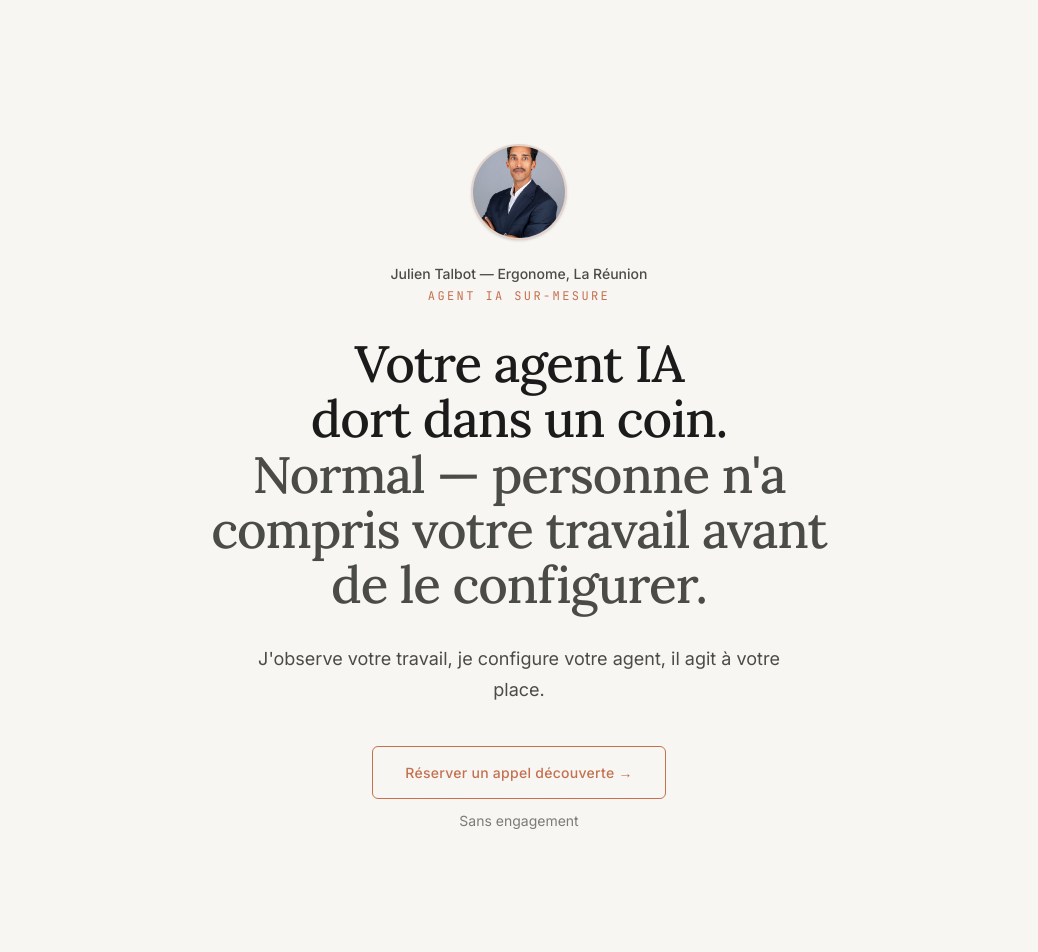
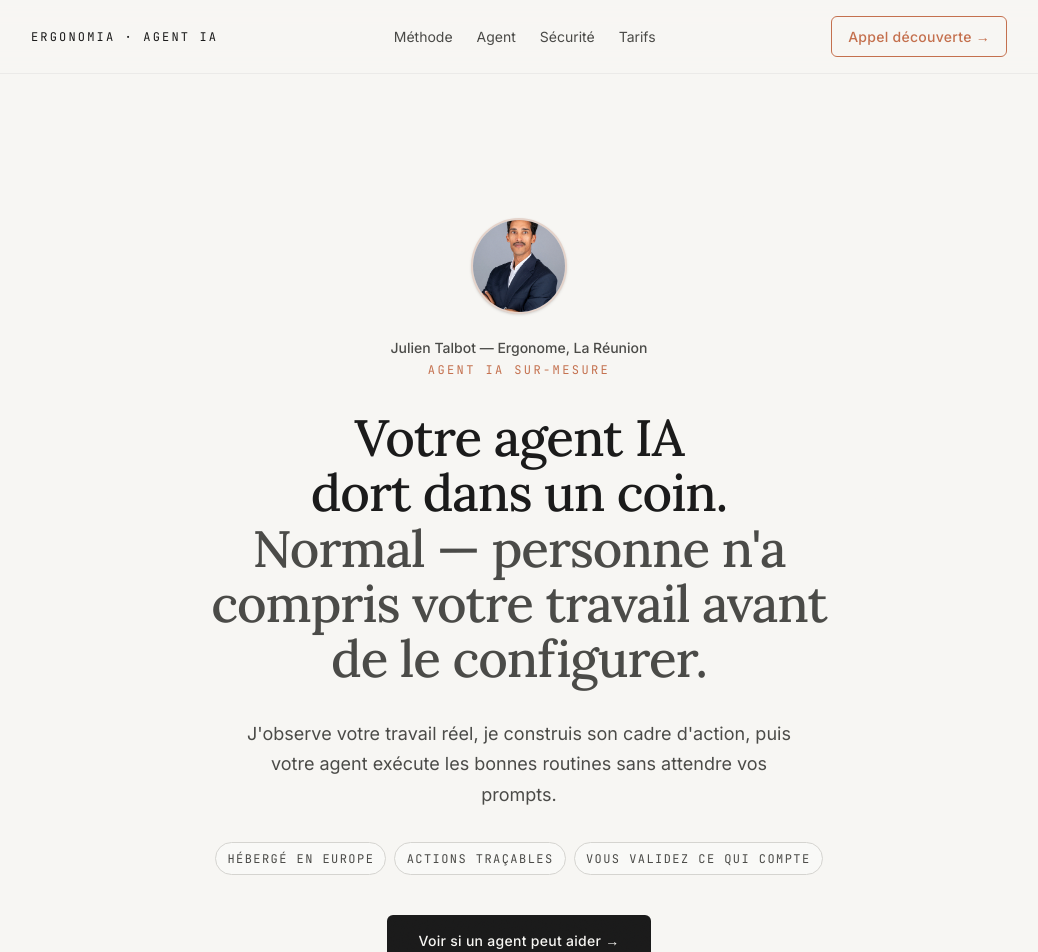
Before and after one commit to Julientalbot/agent-ergonomia, a Next.js app: page / in a window 1280 px wide. Shown: the top 952 px of the page, without its empty margins (121-1159 px from the left). Built offline with nearby package versions, Linux system fonts and the light colour scheme.

Commit message:
feat: rendre l'offre agent plus tangible

```diff
--- a/src/app/globals.css
+++ b/src/app/globals.css
@@ -262,3 +262,67 @@ button:focus-visible {
 @media (min-width: 768px) {
   .sticky-cta { display: none; }
 }
+
+
+/* ─── Header / trust / product cards ─── */
+
+.site-header {
+  position: sticky;
+  top: 0;
+  z-index: 40;
+  background: color-mix(in srgb, var(--background) 88%, transparent);
+  backdrop-filter: blur(14px);
+  border-bottom: 1px solid color-mix(in srgb, var(--border) 78%, transparent);
+}
+
+.trust-pill {
+  display: inline-flex;
+  align-items: center;
+  min-height: 2rem;
+  padding: 0.45rem 0.7rem;
+  border: 1px solid var(--border-strong);
+  border-radius: 999px;
+  background: color-mix(in srgb, var(--card) 82%, transparent);
+}
+
+.capability-card,
+.control-card {
+  height: 100%;
+  border: 1px solid var(--border);
+  border-radius: 10px;
+  background: var(--background);
+  padding: 1.35rem;
+}
+
+.control-card {
+  background: var(--card);
+}
+
+.action-log {
+  border: 1px solid var(--dark-border);
+  border-radius: 12px;
+  background:
+    linear-gradient(180deg, rgba(255,255,255,0.04), rgba(255,255,255,0.015)),
+    #11110f;
+  overflow: hidden;
+  box-shadow: 0 18px 60px rgba(0, 0, 0, 0.22);
+}
+
+.action-row {
+  display: grid;
+  grid-template-columns: 4.5rem 1fr;
+  gap: 1.25rem;
+  padding: 1rem 1.25rem;
+  border-bottom: 1px solid var(--dark-border);
+}
+
+.action-row:last-child {
+  border-bottom: 0;
+}
+
+@media (max-width: 640px) {
+  .action-row {
+    grid-template-columns: 1fr;
+    gap: 0.35rem;
+  }
+}
--- a/src/app/page.tsx
+++ b/src/app/page.tsx
@@ -1,4 +1,6 @@
 "use client";
+
+/* eslint-disable react/no-unescaped-entities, @next/next/no-img-element */
 
 import { useState, useEffect, useRef } from "react";
 
@@ -227,7 +229,22 @@ export default function Home() {
         type="application/ld+json"
         dangerouslySetInnerHTML={{ __html: JSON.stringify(jsonLd) }}
       />
-      <main>
+      <header className="site-header">
+        <div className="max-w-5xl mx-auto px-6 py-4 flex items-center justify-between gap-4">
+          <a href="#top" className="font-mono text-xs tracking-[0.18em] uppercase text-foreground">
+            Ergonomia · Agent IA
+          </a>
+          <nav className="hidden md:flex items-center gap-6 text-sm text-muted">
+            <a href="#methode" className="hover:text-accent transition-colors">Méthode</a>
+            <a href="#agent" className="hover:text-accent transition-colors">Agent</a>
+            <a href="#securite" className="hover:text-accent transition-colors">Sécurité</a>
+            <a href="#tarifs" className="hover:text-accent transition-colors">Tarifs</a>
+          </nav>
+          <a href="#booking" className="hidden sm:inline-block btn-outline !py-2 !px-4">Appel découverte →</a>
+        </div>
+      </header>
+
+      <main id="top">
       {/* ─── HERO ─── */}
       <section className="relative pt-24 pb-28 md:pt-36 md:pb-44 grain">
         <div className="max-w-2xl mx-auto px-6">
@@ -262,16 +279,24 @@ export default function Home() {
 
           <Reveal>
             <p className="mt-8 text-lg text-muted leading-relaxed max-w-xl text-center mx-auto" style={{ lineHeight: "1.7" }}>
-              J&apos;observe votre travail, je configure votre agent, il agit à votre place.
+              J&apos;observe votre travail réel, je construis son cadre d&apos;action, puis votre agent exécute les bonnes routines sans attendre vos prompts.
             </p>
           </Reveal>
 
           <Reveal>
+            <div className="mt-8 flex flex-wrap justify-center gap-2 text-xs font-mono uppercase tracking-[0.12em] text-muted">
+              <span className="trust-pill">Hébergé en Europe</span>
+              <span className="trust-pill">Actions traçables</span>
+              <span className="trust-pill">Vous validez ce qui compte</span>
+            </div>
+          </Reveal>
+
+          <Reveal>
             <div className="text-center">
-              <a href="#booking" className="inline-block mt-10 btn-outline">
-                Réserver un appel découverte →
+              <a href="#booking" className="inline-block mt-10 btn-primary">
+                Voir si un agent peut aider →
               </a>
-              <p className="mt-3 text-sm text-muted-light">Sans engagement</p>
+              <p className="mt-3 text-sm text-muted-light">30 min · Gratuit · Sans carte bancaire</p>
             </div>
           </Reveal>
         </div>
@@ -331,7 +356,7 @@ export default function Home() {
       </section>
 
       {/* ─── SOLUTION ─── */}
-      <section className="relative py-28 md:py-36">
+      <section id="methode" className="relative py-28 md:py-36">
         <div className="max-w-3xl mx-auto px-6">
           <Reveal>
             <p className="font-mono text-xs tracking-[0.2em] uppercase text-accent mb-4">
@@ -372,6 +397,49 @@ export default function Home() {
         </div>
       </section>
 
+      {/* ─── AGENT MATERIALISÉ ─── */}
+      <section id="agent" className="relative py-28 md:py-36 bg-card border-y border-border">
+        <div className="max-w-4xl mx-auto px-6">
+          <Reveal>
+            <p className="font-mono text-xs tracking-[0.2em] uppercase text-accent mb-4">
+              L'agent, concrètement
+            </p>
+            <h2
+              className="font-serif font-medium leading-[1.12] tracking-tight"
+              style={{ fontSize: "clamp(1.5rem, 0.8rem + 2.5vw, 2.4rem)" }}
+            >
+              Pas un employé IA générique.
+              <br />
+              <span className="text-muted">Un cadre d'action construit depuis votre activité.</span>
+            </h2>
+          </Reveal>
+
+          <div className="mt-14 grid md:grid-cols-2 gap-4 stagger-1">
+            {[
+              ["Email", "Il repère les messages qui demandent une action et prépare une réponse dans votre ton."],
+              ["Agenda", "Il détecte les conflits, les oublis, les créneaux à proposer et les échéances proches."],
+              ["Mémoire", "Il garde le contexte utile : clients, dossiers, routines, préférences, points de vigilance."],
+              ["Documents", "Il prépare, classe et retrouve les comptes-rendus, devis ou pièces de suivi."],
+              ["Routines", "Il relance, surveille, synthétise et vous signale ce qui mérite votre décision."],
+              ["Limites", "Les actions sensibles restent validées par vous. L'autonomie n'efface pas la responsabilité."],
+            ].map(([title, text], i) => (
+              <Reveal key={i}>
+                <div className="capability-card">
+                  <p className="font-mono text-xs tracking-[0.16em] uppercase text-accent mb-3">{title}</p>
+                  <p className="text-muted leading-relaxed">{text}</p>
+                </div>
+              </Reveal>
+            ))}
+          </div>
+
+          <Reveal>
+            <p className="mt-12 text-lg text-muted leading-relaxed max-w-2xl">
+              Le but n'est pas d'avoir “plus de compétences”. Le but est d'obtenir les bonnes actions, au bon moment, dans votre contexte réel.
+            </p>
+          </Reveal>
+        </div>
+      </section>
+
       {/* ─── CONCRÈTEMENT ─── */}
       <section className="relative bg-dark py-28 md:py-36 grain">
         <div className="max-w-3xl mx-auto px-6">
@@ -387,54 +455,81 @@ export default function Home() {
             </h2>
           </Reveal>
 
-          <div className="mt-16 space-y-8 stagger-1">
+          <Reveal>
+            <div className="mt-14 action-log" aria-label="Exemple de journal d'actions de l'agent">
+              {[
+                ["08:03", "3 devis en attente détectés", "relances préparées"],
+                ["08:12", "conflit agenda jeudi repéré", "créneau de remplacement proposé"],
+                ["08:21", "réunion d'hier retrouvée", "compte-rendu classé dans le bon dossier"],
+                ["08:27", "mail client reçu à 7h12", "réponse prête à valider"],
+                ["08:31", "échéance URSSAF vendredi", "rappel ajouté à votre matinée"],
+              ].map(([time, event, result], i) => (
+                <div key={i} className="action-row">
+                  <span className="font-mono text-xs text-accent-light">{time}</span>
+                  <div>
+                    <p className="text-card">{event}</p>
+                    <p className="text-dark-muted text-sm mt-1">{result}</p>
+                  </div>
+                </div>
+              ))}
+            </div>
+          </Reveal>
+
+          <Reveal>
+            <p className="mt-14 text-card leading-relaxed max-w-xl text-lg" style={{ lineHeight: "1.7" }}>
+              Pas de commande à donner. Pas de prompt à écrire.
+              <br />
+              <span className="text-accent-light font-medium">L'agent agit parce que son cadre de travail a été construit avec vous.</span>
+            </p>
+          </Reveal>
+        </div>
+      </section>
+
+      {/* ─── SÉCURITÉ ─── */}
+      <section id="securite" className="relative py-28 md:py-36">
+        <div className="max-w-4xl mx-auto px-6">
+          <Reveal>
+            <p className="font-mono text-xs tracking-[0.2em] uppercase text-accent mb-4">
+              Sécurité et contrôle
+            </p>
+            <h2
+              className="font-serif font-medium leading-[1.12] tracking-tight"
+              style={{ fontSize: "clamp(1.5rem, 0.8rem + 2.5vw, 2.4rem)" }}
+            >
+              L'agent agit.
+              <br />
+              <span className="text-muted">Vous gardez la prise.</span>
+            </h2>
+          </Reveal>
+
+          <div className="mt-14 grid md:grid-cols-3 gap-4 stagger-1">
             {[
-              {
-                action: "Vous arrivez, votre agent a déjà relancé les 3 devis en attente.",
-                context: "Relances",
-              },
-              {
-                action: "Il a repéré un conflit dans votre agenda de jeudi et proposé un créneau de remplacement.",
-                context: "Agenda",
-              },
-              {
-                action: "Le compte-rendu de votre réunion d'hier est prêt, classé dans le bon dossier.",
-                context: "Documents",
-              },
-              {
-                action: "Un client vous a écrit à 7h12 — votre agent a préparé une réponse que vous validez en un clic.",
-                context: "Email",
-              },
-              {
-                action: "Il vous rappelle que la déclaration URSSAF est due vendredi.",
-                context: "Échéances",
-              },
-            ].map((item, i) => (
+              ["Europe", "Hébergement européen, accès limités aux outils nécessaires, données séparées de celles des autres clients."],
+              ["Validation", "Les actions sensibles peuvent rester en brouillon : vous décidez ce qui part, ce qui attend, ce qui s'arrête."],
+              ["Traçabilité", "L'agent laisse une trace de ce qu'il a fait, quand, et pourquoi. Une erreur doit rester récupérable."],
+            ].map(([title, text], i) => (
               <Reveal key={i}>
-                <div className="flex gap-6 items-start">
-                  <div className="shrink-0 w-16">
-                    <span className="font-mono text-accent-light text-xs tracking-wider">{item.context}</span>
-                  </div>
-                  <p className="text-dark-muted leading-relaxed text-lg" style={{ lineHeight: "1.7" }}>
-                    {item.action}
-                  </p>
+                <div className="control-card">
+                  <p className="font-mono text-xs tracking-[0.16em] uppercase text-accent mb-3">{title}</p>
+                  <p className="text-muted leading-relaxed">{text}</p>
                 </div>
               </Reveal>
             ))}
           </div>
 
           <Reveal>
-            <p className="mt-14 text-card leading-relaxed max-w-xl text-lg" style={{ lineHeight: "1.7" }}>
-              Pas de commande à donner. Pas de prompt à écrire.
-              <br />
-              <span className="text-accent-light font-medium">L'agent agit parce qu'il vous connaît.</span>
-            </p>
+            <div className="mt-10 rounded-lg border border-accent/30 bg-accent-subtle p-6">
+              <p className="font-serif text-xl mb-2">Option souveraine</p>
+              <p className="text-muted leading-relaxed">
+                Pour les situations sensibles : installation sur Mac Mini dédié chez vous. Plus cher, mais maximale maîtrise de l'environnement.
+              </p>
+            </div>
           </Reveal>
         </div>
       </section>
 
       {/* ─── PRICING ─── */}
-      <section className="relative py-28 md:py-36 bg-card">
+      <section id="tarifs" className="relative py-28 md:py-36 bg-card">
         <div className="max-w-2xl mx-auto px-6">
           <Reveal>
             <p className="font-mono text-xs tracking-[0.2em] uppercase text-accent mb-4">
@@ -484,10 +579,11 @@ export default function Home() {
 
               <ul className="space-y-3 mb-10 text-muted">
                 {[
-                  "Entretien de compréhension de votre activité",
-                  "Agent IA personnalisé et proactif",
+                  "Entretien de compréhension de votre activité réelle",
+                  "Agent IA personnel connecté à vos routines",
+                  "Cadre de validation pour les actions sensibles",
+                  "Hébergement européen inclus",
                   "Support et ajustement continu",
-                  "Hébergement inclus",
                 ].map((item, i) => (
                   <li key={i} className="flex gap-3 items-start">
                     <span className="text-accent mt-1.5 shrink-0 text-[8px]">■</span>
@@ -527,23 +623,31 @@ export default function Home() {
             <div className="mt-10">
               <FAQItem
                 q="C'est quoi exactement un agent IA ?"
-                a="Un assistant IA personnel, connecté à vos outils (email, calendrier, etc.), qui agit de manière proactive à partir d'une compréhension fine de votre travail."
+                a="Un agent IA personnel connecté à vos outils, avec une mémoire de votre activité et des routines définies avec vous : relancer, préparer, surveiller, classer, alerter."
               />
               <FAQItem
                 q="En quoi c'est différent de ChatGPT ?"
-                a="ChatGPT attend que vous posiez une question. Mon agent connaît votre travail et agit de lui-même."
+                a="ChatGPT attend une question. Votre agent surveille un contexte, applique des règles de travail et prépare ou exécute des actions sans repartir de zéro à chaque fois."
+              />
+              <FAQItem
+                q="Est-ce que c'est un employé IA ?"
+                a="Non. Un employé décide et porte une responsabilité. Votre agent exécute des routines, prépare des décisions et agit dans un cadre construit avec vous."
+              />
+              <FAQItem
+                q="Qui est responsable si l'agent se trompe ?"
+                a="Les actions sensibles doivent rester validables. Le dispositif est conçu pour garder une trace, rendre l'erreur visible et permettre une récupération rapide."
               />
               <FAQItem
                 q="Combien de temps avant que ce soit utile ?"
-                a="Dès la première semaine. L'entretien d'intégration identifie des gains rapides immédiatement."
+                a="Dès la première semaine : l'entretien sert à identifier les irritants simples, puis l'agent est ajusté chaque mois sur votre activité réelle."
               />
               <FAQItem
                 q="Mes données sont-elles en sécurité ?"
-                a="Votre agent tourne sur un serveur européen, conforme RGPD. Vos données restent les vôtres."
+                a="L'agent tourne sur un environnement européen, avec des accès limités aux outils nécessaires. Vos données restent les vôtres et les accès peuvent être retirés."
               />
               <FAQItem
-                q="Je peux annuler quand je veux ?"
-                a="Oui, sans engagement après le premier mois."
+                q="Pourquoi payer tous les mois ?"
+                a="Parce que le travail change. Le prix couvre l'hébergement, la maintenance, les ajustements et l'amélioration continue des routines de votre agent."
               />
             </div>
           </Reveal>
@@ -570,13 +674,13 @@ export default function Home() {
               className="font-serif font-medium leading-[1.12] tracking-tight text-card"
               style={{ fontSize: "clamp(1.5rem, 0.8rem + 2.5vw, 2.4rem)" }}
             >
-              Voir si un agent peut vous aider
+              Voir si un agent peut aider
             </h2>
           </Reveal>
 
           <Reveal>
             <p className="mt-4 text-dark-muted text-lg" style={{ lineHeight: "1.7" }}>
-              30 minutes d&apos;entretien sans carte bleue demandée. Vous voyez d&apos;abord, vous décidez après.
+              30 minutes pour décrire votre activité, repérer 2 ou 3 routines utiles, et décider si un agent vaut le coup.
             </p>
           </Reveal>
 
```
